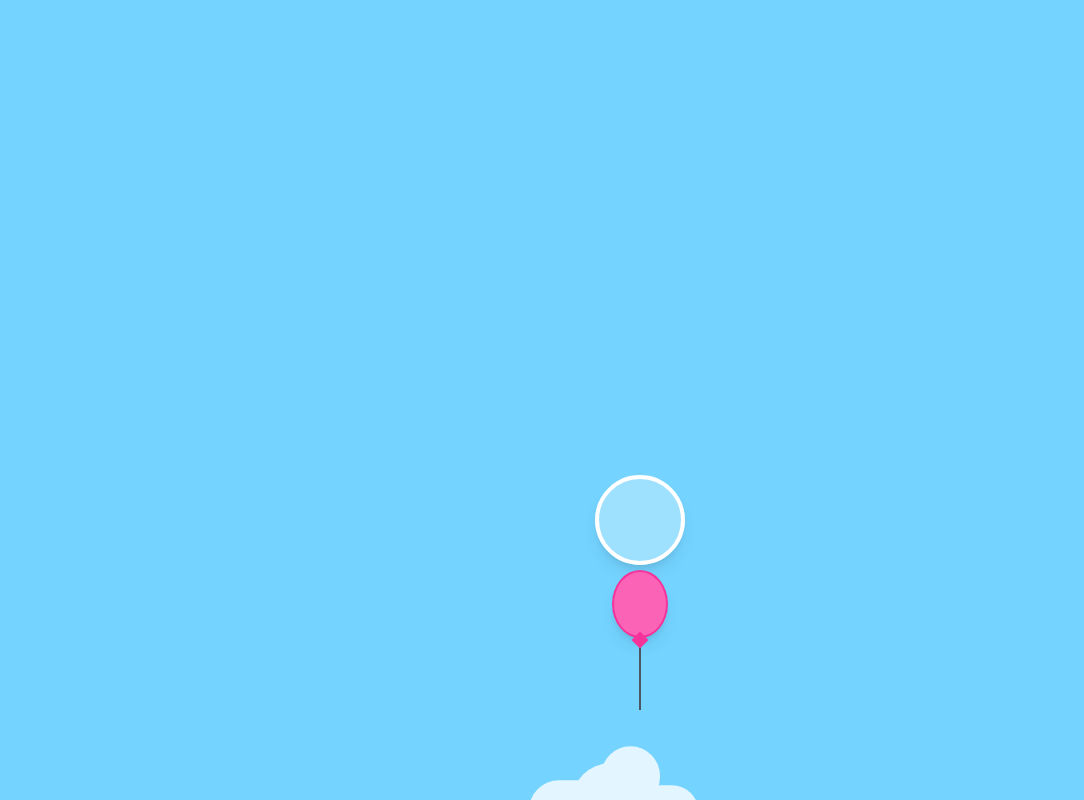
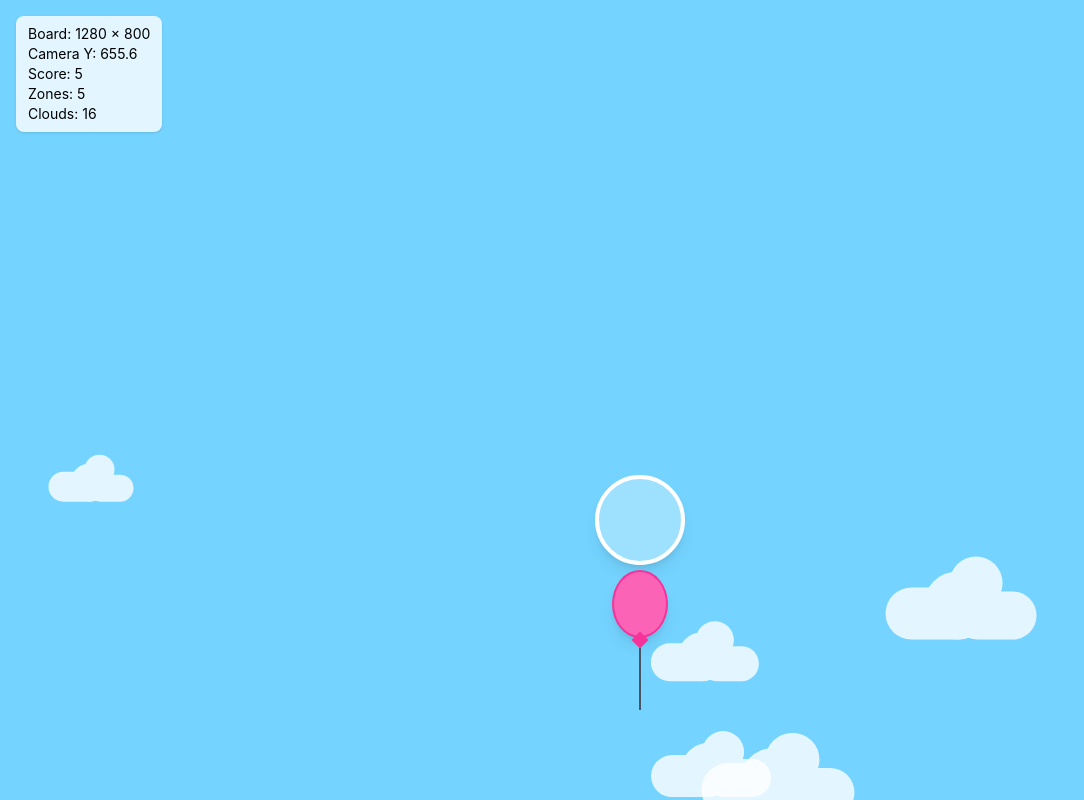
Before and after one commit to anh0701/game-hub, a React (Vite) app: page /#/rise-up in a window 1280 px wide. Shown: the whole page, without its empty margins (0-1084 px from the left). Built offline with nearby package versions, Linux system fonts and the light colour scheme.

Commit message:
add zone + random cloud

```diff
--- a/src/features/rise-up/RiseUpPage.tsx
+++ b/src/features/rise-up/RiseUpPage.tsx
@@ -1,13 +1,18 @@
 import { useEffect, useState } from "react";
 
 import Balloon from "./components/Balloon";
+import Cloud from "./components/Cloud";
 import Shield from "./components/Shield";
 
 import { useBoardSize } from "./hooks/useBoardSize";
 import { useGameLoop } from "./hooks/useGameLoop";
 
 import type { GameState } from "./models/GameState";
-import Cloud from "./components/Cloud";
+
+import { generateZone } from "./utils/ZoneGenerator";
+import type { Zone } from "./models/Zone";
+
+const ZONE_HEIGHT = 1000;
 
 function RiseUpPage() {
     const { ref, size } = useBoardSize<HTMLDivElement>();
@@ -30,7 +35,7 @@ function RiseUpPage() {
             speed: 120,
         },
 
-        clouds: [],
+        zones: [],
 
         obstacles: [],
 
@@ -42,6 +47,12 @@ function RiseUpPage() {
     useEffect(() => {
         if (size.width === 0 || size.height === 0) {
             return;
+        }
+
+        const initialZones: Zone[] = [];
+
+        for (let i = 0; i < 5; i++) {
+            initialZones.push(generateZone(i, size.width));
         }
 
         setGame((prev) => ({
@@ -59,74 +70,55 @@ function RiseUpPage() {
                 y: size.height * 0.65,
             },
 
-        clouds: [
-            {
-                id: "cloud-1",
-                x: size.width * 0.15,
-                y: 100,
-                size: 120,
-                speed: 0.8,
-            },
-            {
-                id: "cloud-2",
-                x: size.width * 0.48,
-                y: 220,
-                size: 170,
-                speed: 0.6,
-            },
-            {
-                id: "cloud-3",
-                x: size.width * 0.82,
-                y: 350,
-                size: 100,
-                speed: 0.9,
-            },
-            {
-                id: "cloud-4",
-                x: size.width * 0.30,
-                y: 520,
-                size: 150,
-                speed: 0.7,
-            },
-            {
-                id: "cloud-5",
-                x: size.width * 0.68,
-                y: 680,
-                size: 130,
-                speed: 0.75,
-            },
-            {
-                id: "cloud-6",
-                x: size.width * 0.05,
-                y: 850,
-                size: 180,
-                speed: 0.55,
-            },
-        ],
+            zones: initialZones,
         }));
     }, [size]);
 
     useGameLoop((deltaTime) => {
-        setGame((prev) => ({
+        setGame((prev) => {
+            const nextCameraY = prev.camera.y + prev.camera.speed * deltaTime;
+
+            let zones = prev.zones;
+
+            /*
+             * Generate more zones when the camera
+             * gets close to the end of the existing world.
+             */
+            const requiredZoneCount = Math.ceil((nextCameraY + size.height) / ZONE_HEIGHT) + 1;
+
+            if (size.width > 0 && zones.length < requiredZoneCount) {
+                zones = [...zones];
+
+                while (zones.length < requiredZoneCount) {
+                    const zoneId = zones.length;
+
+                    zones.push(generateZone(zoneId, size.width));
+                }
+            }
+
+            return {
                 ...prev,
 
                 camera: {
                     ...prev.camera,
 
-                y: prev.camera.y + prev.camera.speed * deltaTime,
+                    y: nextCameraY,
                 },
 
+                zones,
+
                 score: prev.score + deltaTime,
-        }));
+            };
+        });
     });
 
     return (
         <div ref={ref} className="relative h-screen w-screen overflow-hidden bg-sky-300">
-            {game.clouds.map((cloud) => (
-                <Cloud key={cloud.id} cloud={cloud} cameraY={game.camera.y * cloud.speed} />
-            ))}
+            {game.zones.map((zone) =>
+                zone.clouds.map((cloud) => <Cloud key={cloud.id} cloud={cloud} cameraY={game.camera.y} />)
+            )}
 
-            {/* <div className="absolute left-4 top-4 z-50 rounded-lg bg-white/80 px-3 py-2 text-sm shadow">
+            <div className="absolute left-4 top-4 z-50 rounded-lg bg-white/80 px-3 py-2 text-sm shadow">
                 <div>
                     Board: {Math.round(size.width)} × {Math.round(size.height)}
                 </div>
@@ -134,7 +126,11 @@ function RiseUpPage() {
                 <div>Camera Y: {game.camera.y.toFixed(1)}</div>
 
                 <div>Score: {Math.floor(game.score)}</div>
-            </div> */}
+
+                <div>Zones: {game.zones.length}</div>
+
+                <div>Clouds: {game.zones.reduce((total, zone) => total + zone.clouds.length, 0)}</div>
+            </div>
 
             <Shield shield={game.shield} />
 
--- a/src/features/rise-up/components/Cloud.tsx
+++ b/src/features/rise-up/components/Cloud.tsx
@@ -6,11 +6,11 @@ interface CloudProps {
 }
 
 function Cloud({ cloud, cameraY }: CloudProps) {
-    const screenY = cloud.y + cameraY;
+    const screenY = cloud.y - cameraY;
 
     return (
         <div
-            className="absolute pointer-events-none"
+            className="pointer-events-none absolute"
             style={{
                 left: cloud.x,
                 top: screenY,
--- a/src/features/rise-up/models/GameState.ts
+++ b/src/features/rise-up/models/GameState.ts
@@ -1,8 +1,8 @@
 import type { Balloon } from "./Balloon";
 import type { Camera } from "./Camera";
-import type { Cloud } from "./Cloud";
 import type { Obstacle } from "./Obstacle";
 import type { Shield } from "./Shield";
+import type { Zone } from "./Zone";
 
 export interface GameState {
     balloon: Balloon;
@@ -11,7 +11,7 @@ export interface GameState {
 
     camera: Camera;
 
-    clouds: Cloud[];
+    zones: Zone[];
 
     obstacles: Obstacle[];
 
--- /dev/null
+++ b/src/features/rise-up/models/Zone.ts
@@ -0,0 +1,11 @@
+import type { Cloud } from "./Cloud";
+
+export interface Zone {
+    id: number;
+
+    startY: number;
+
+    height: number;
+
+    clouds: Cloud[];
+}
--- /dev/null
+++ b/src/features/rise-up/utils/ZoneGenerator.ts
@@ -0,0 +1,62 @@
+import type { Cloud } from "../models/Cloud";
+import type { Zone } from "../models/Zone";
+
+const ZONE_HEIGHT = 1000;
+
+function random(min: number, max: number) {
+    return Math.random() * (max - min) + min;
+}
+
+function randomInt(min: number, max: number) {
+    return Math.floor(random(min, max + 1));
+}
+
+export function generateZone(zoneId: number, screenWidth: number): Zone {
+    const startY = zoneId * ZONE_HEIGHT;
+
+    /*
+     * Random whether this zone has clouds.
+     *
+     * 25% chance of having no clouds.
+     */
+    const hasClouds = Math.random() > 0.25;
+
+    if (!hasClouds) {
+        return {
+            id: zoneId,
+            startY,
+            height: ZONE_HEIGHT,
+            clouds: [],
+        };
+    }
+
+    /*
+     * Random number of clouds.
+     */
+    const cloudCount = randomInt(2, 5);
+
+    const clouds: Cloud[] = [];
+
+    for (let i = 0; i < cloudCount; i++) {
+        const cloud: Cloud = {
+            id: `zone-${zoneId}-cloud-${i}`,
+
+            x: random(50, Math.max(50, screenWidth - 50)),
+
+            y: startY + random(100, ZONE_HEIGHT - 100),
+
+            size: random(80, 180),
+
+            speed: random(0.5, 0.9),
+        };
+
+        clouds.push(cloud);
+    }
+
+    return {
+        id: zoneId,
+        startY,
+        height: ZONE_HEIGHT,
+        clouds,
+    };
+}
```
Lines whose indentation alone changed are shown as unchanged.
